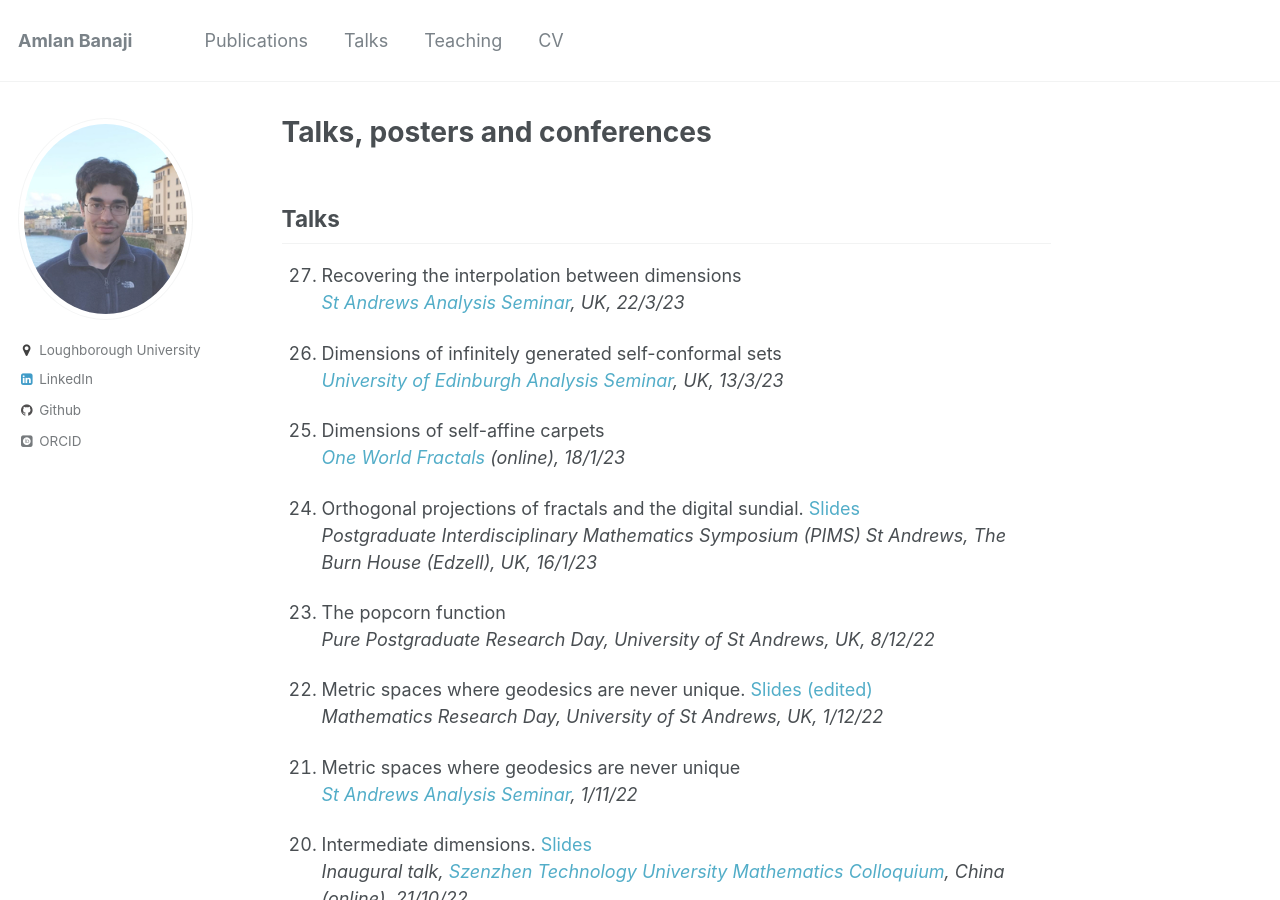
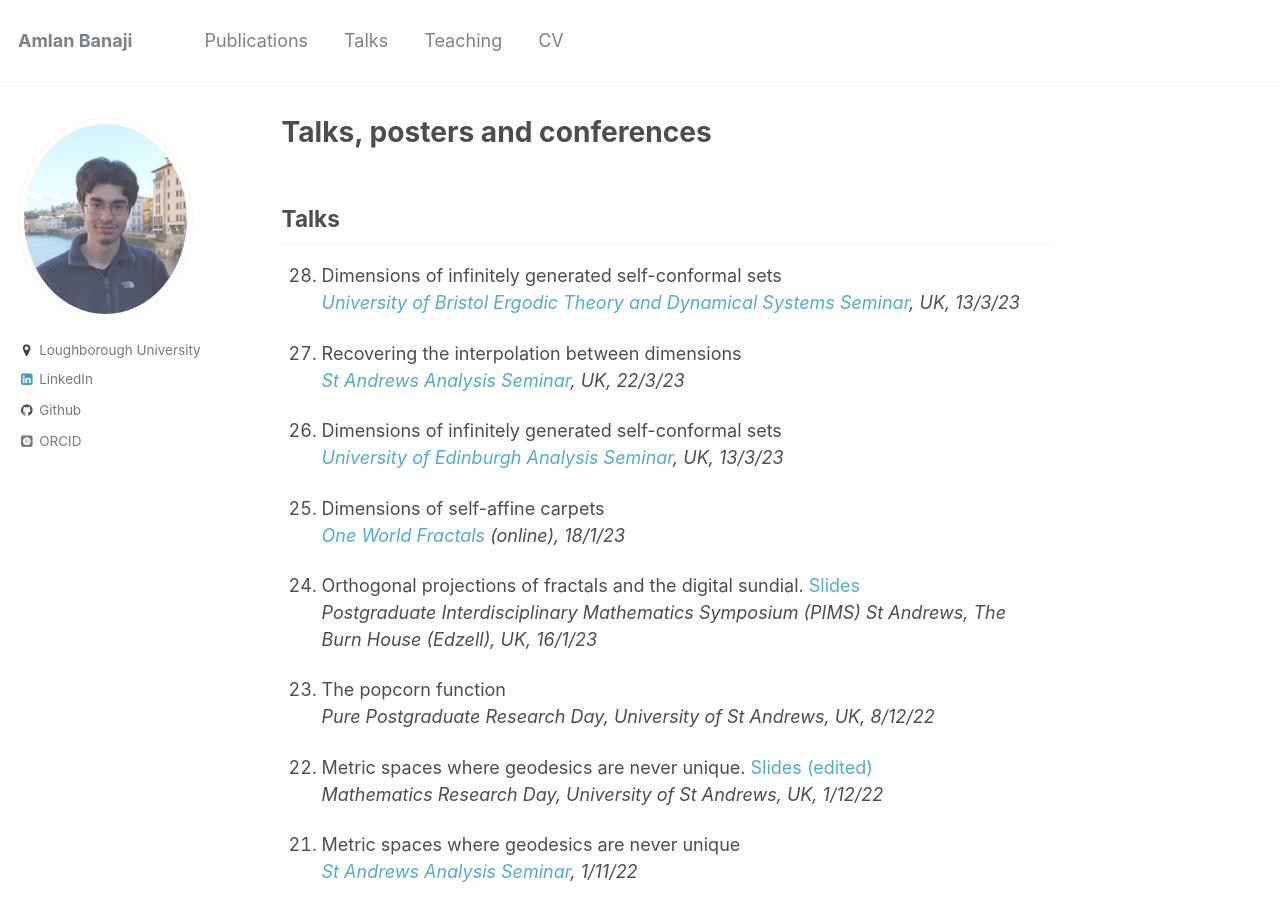
Before and after one commit to amlan-banaji/amlan-banaji.github.io, a Jekyll site: the page built from _pages/talks.md, in a window 1280 px wide and 900 px high. Built offline with Jekyll 4.4.1, drawn with Linux system fonts in a browser that asks for light colours; some web fonts are replaced.

Commit message:
bristol tal

```diff
--- a/_pages/talks.md
+++ b/_pages/talks.md
@@ -5,6 +5,9 @@ author_profile: true
 ---
 
 ## Talks
+
+28. Dimensions of infinitely generated self-conformal sets
+*[University of Bristol Ergodic Theory and Dynamical Systems Seminar](https://www.bristolmathsresearch.org/seminar/amlan-banaji/), UK, 13/3/23*
 
 27. Recovering the interpolation between dimensions
 *[St Andrews Analysis Seminar](https://analysis.rutar.org/seminars/), UK, 22/3/23*
```
